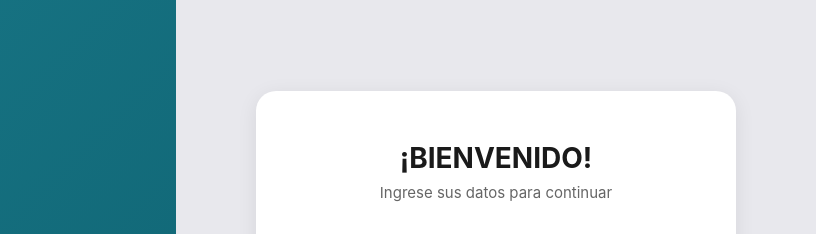
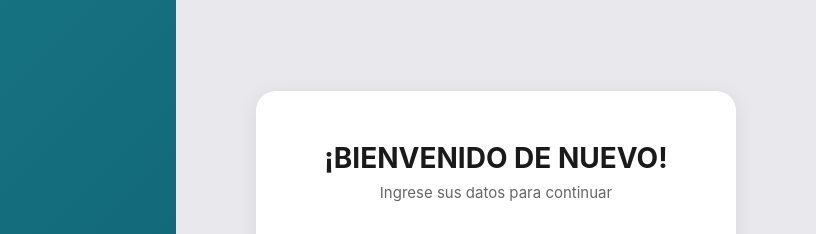
Before and after one commit to HarolFLores/tienda-la-caserita, a website: page index.html in a window 1280 px wide. Shown: the top 234 px of the page, 464-1280 px from the left. Drawn offline with nearby package versions, Linux system fonts and the light colour scheme.

Commit message:
Restaurar titulo a bienvenido de nuevo

```diff
--- a/index.html
+++ b/index.html
@@ -7,7 +7,6 @@
     <script src="https://code.jquery.com/jquery-3.6.0.min.js"></script>
     <script src="https://accounts.google.com/gsi/client" async defer></script>
     <title>Tienda "La Caserita"</title>
-    <!-- Test de conexión a GitHub exitoso -->
 </head>
 
 <link rel="stylesheet" href="Estilos/styles-login.css">
@@ -33,7 +32,7 @@
 
         <div class="right-panel">
             <div class="login-card">
-                <h2 class="titulo">¡BIENVENIDO!</h2>
+                <h2 class="titulo">¡BIENVENIDO DE NUEVO!</h2>
                 <p class="subtitulo">Ingrese sus datos para continuar</p>
 
                 <!-- Formulario de LOGIN -->
```
